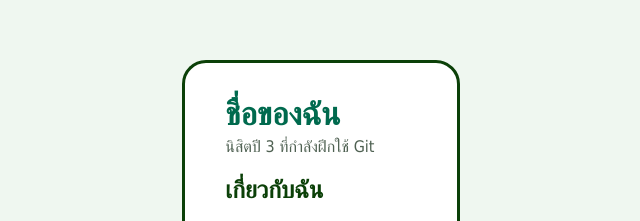
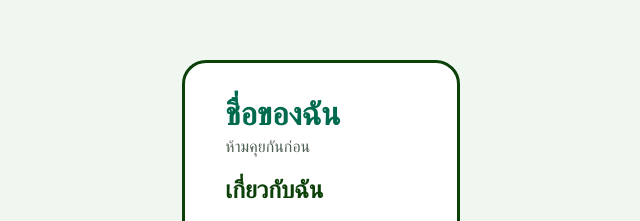
Before and after one commit to waranyuth-khamnoi/my-profile, a plain HTML site: page index.html in a window 1280 px wide. Shown: the part 161-382 px from the top of the page, 319-959 px from the left. Drawn offline with Linux system fonts and the light colour scheme.

Commit message:
Change tagline

```diff
--- a/index.html
+++ b/index.html
@@ -9,7 +9,7 @@
 <body>
   <main class="card">
     <h1>ชื่อของฉัน</h1>
-    <p class="tagline">นิสิตปี 3 ที่กำลังฝึกใช้ Git</p>
+    <p class="tagline">ห้ามคุยกันก่อน</p>
 
     <h2>เกี่ยวกับฉัน</h2>
     <p>เขียนแนะนำตัวสั้น ๆ 1–2 บรรทัด</p>
```
